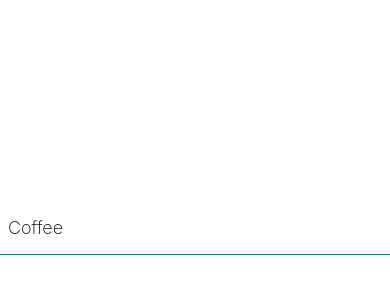
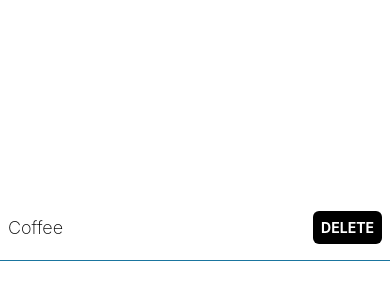
Before and after one commit to herol3oy/task-hive, a React Native app: screen / in a window 390 px wide. Shown: the part 194-494 px from the top of the page. Built offline with nearby package versions, Linux system fonts and the light colour scheme.

Commit message:
add delete button

```diff
--- a/App.tsx
+++ b/App.tsx
@@ -1,11 +1,36 @@
-import { StyleSheet, Text, View } from "react-native";
+import { Alert, StyleSheet, Text, TouchableOpacity, View } from "react-native";
 import { theme } from "./theme";
 
 export default function App() {
+  const handleDelete = () => {
+    Alert.alert(
+      "Are you sure to delete this item?",
+      "This action is permanent",
+      [
+        {
+          text: "Yes",
+          onPress: () => console.log("Deleting..."),
+          style: "destructive",
+        },
+        {
+          text: "Cancel",
+          style: "cancel",
+        },
+      ],
+    );
+  };
+
   return (
     <View style={styles.container}>
       <View style={styles.itemContainer}>
         <Text style={styles.itemText}>Coffee</Text>
+        <TouchableOpacity
+          style={styles.button}
+          onPress={handleDelete}
+          activeOpacity={0.5}
+        >
+          <Text style={styles.buttonText}>Delete</Text>
+        </TouchableOpacity>
       </View>
     </View>
   );
@@ -22,9 +47,23 @@ const styles = StyleSheet.create({
     paddingHorizontal: 8,
     borderBottomColor: theme.colorCerulean,
     borderBottomWidth: 1,
+    flexDirection: "row",
+    justifyContent: "space-between",
+    alignItems: "center",
   },
   itemText: {
     fontSize: 18,
     fontWeight: "200",
   },
+  button: {
+    color: theme.colorWhite,
+    backgroundColor: theme.colorBlack,
+    padding: 8,
+    borderRadius: 6,
+  },
+  buttonText: {
+    color: theme.colorWhite,
+    fontWeight: "bold",
+    textTransform: "uppercase",
+  },
 });
--- a/theme.ts
+++ b/theme.ts
@@ -1,4 +1,5 @@
 export const theme = {
   colorCerulean: "#1a759f",
   colorWhite: "#fff",
+  colorBlack: "#000",
 };
```
Also changed, not shown: 1 other file (tests, documents, lock files or other folders).
